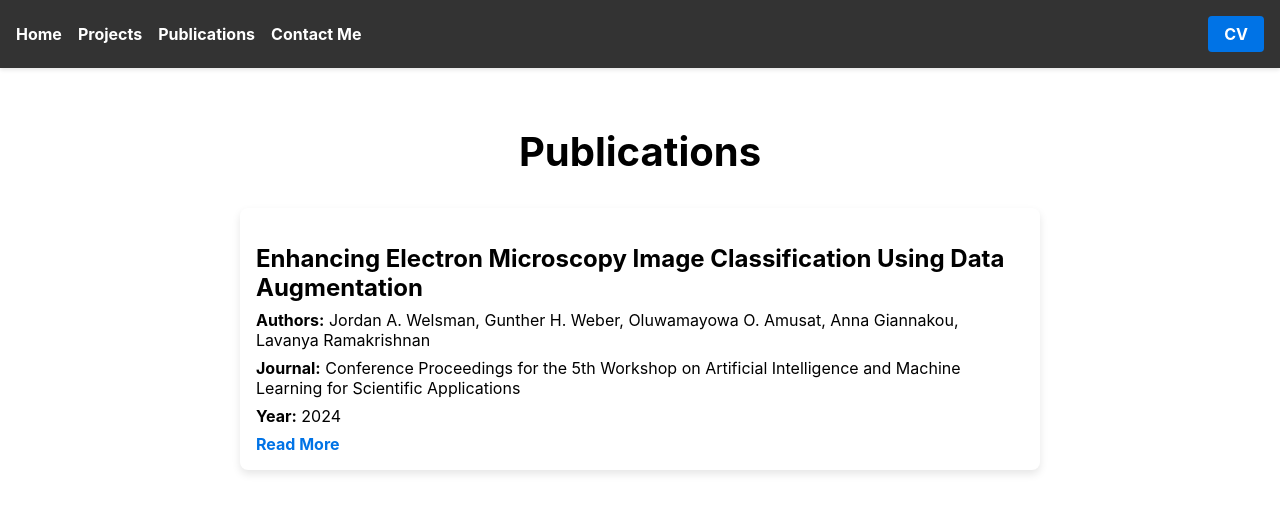
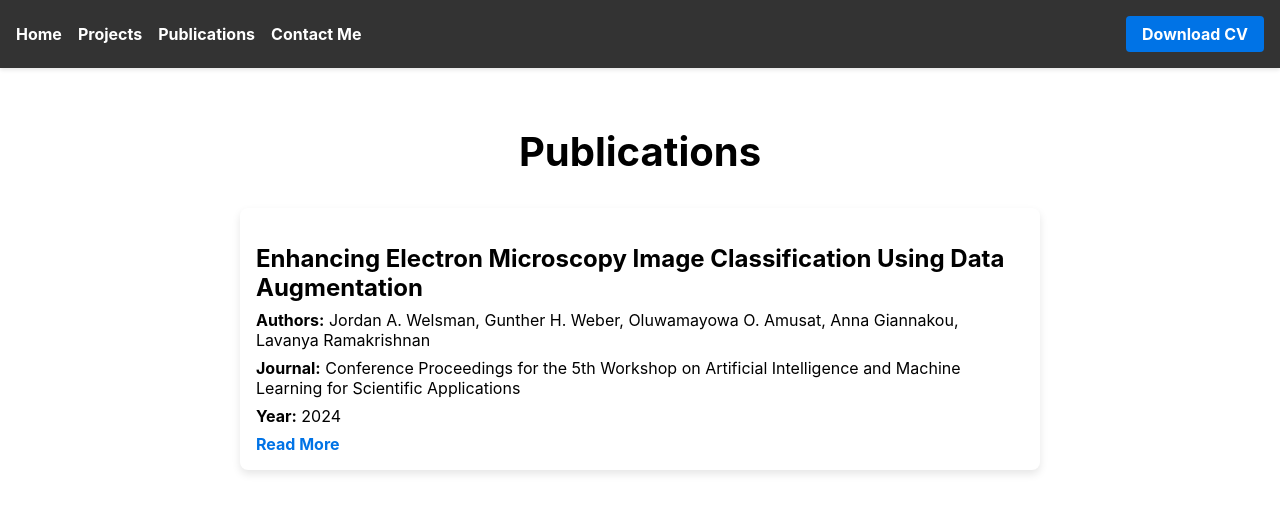
Before and after one commit to JordanWelsman/JordanWelsman.github.io, a React (Create React App) app: page /publications in a window 1280 px wide. Shown: the top 512 px of the page. Built offline with nearby package versions, Linux system fonts and the light colour scheme.

Commit message:
Fix: Fixed CV serving.

```diff
--- a/src/components/NavBar.js
+++ b/src/components/NavBar.js
@@ -13,8 +13,7 @@ function Navbar() {
         <li><Link to="/publications">Publications</Link></li>
         <li><Link to="/contact">Contact Me</Link></li>
       </ul>
-      {/* <Link to="/" className="cv-button">Download CV</Link> */}
-      <a href="/CV.pdf" target="_blank" rel="noopener noreferrer" className="cv-button">CV</a>
+      <a href="/Jordan A. Welsman.pdf" target="_blank" rel="noopener noreferrer" className="cv-button">Download CV</a>
     </nav>
   );
 }
```
Also changed, not shown: 1 other file (tests, documents, lock files or other folders).
